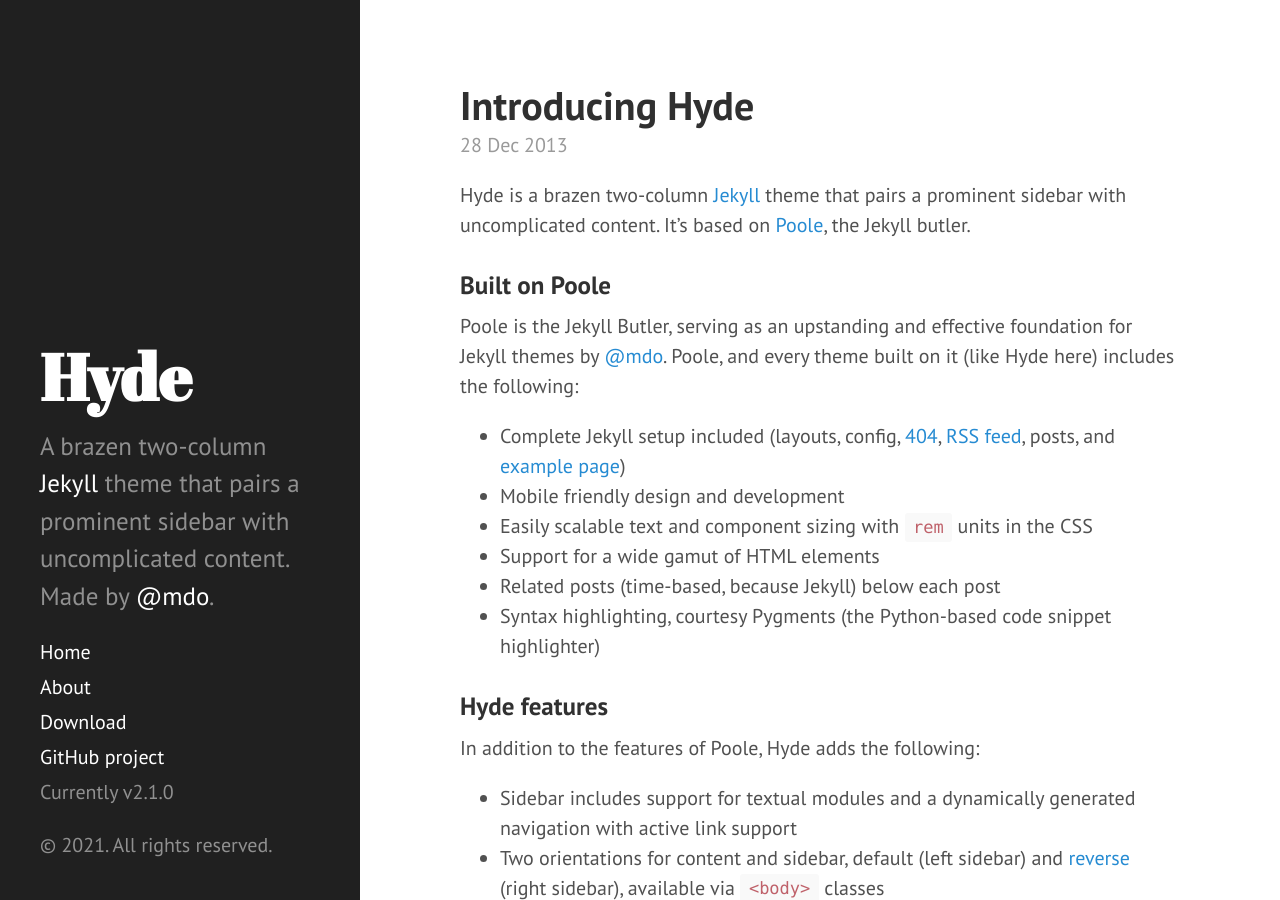
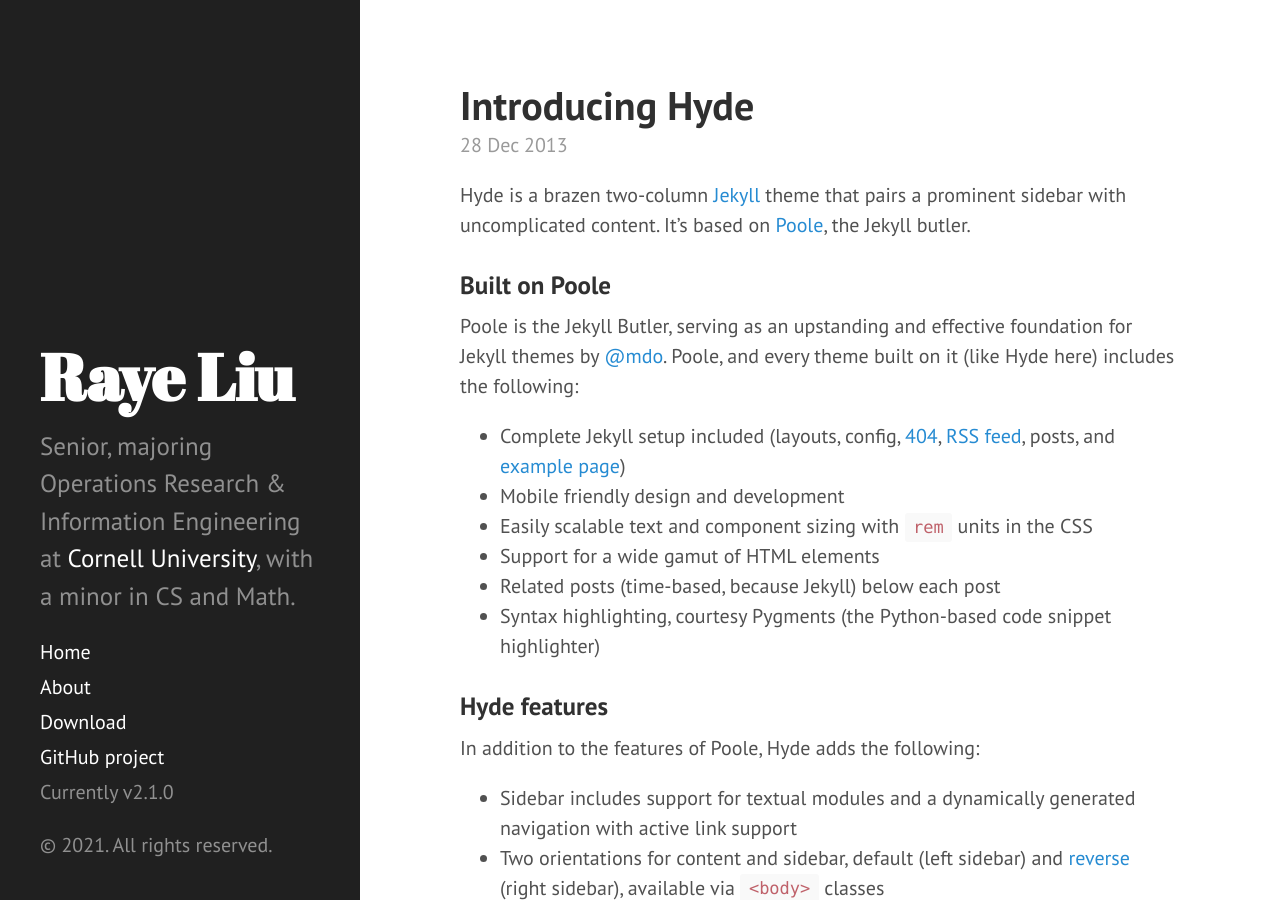
Before and after one commit to Raye2333/indiv-web, a Jekyll site: the page built from index.html, in a window 1280 px wide and 900 px high. Built offline with Jekyll 4.4.1, drawn with Linux system fonts in a browser that asks for light colours; Markdown is read by kramdown in place of the engine named in the settings; the list of posts is cut into pages by our own code.

Commit message:
changed config

```diff
--- a/_config.yml
+++ b/_config.yml
@@ -7,16 +7,16 @@ permalink:        pretty
 #relative_permalinks: true
 
 # Setup
-title:            Hyde
-tagline:          'A Jekyll theme'
-description:      'A brazen two-column <a href="http://jekyllrb.com" target="_blank">Jekyll</a> theme that pairs a prominent sidebar with uncomplicated content. Made by <a href="https://twitter.com/mdo" target="_blank">@mdo</a>.'
+title:            Raye Liu
+tagline:          'A Personal Website'
+description:      'Senior, majoring Operations Research & Information Engineering at <a href="https://www.engineering.cornell.edu/programs-departments/operations-research-and-information-engineering" target="_blank">Cornell University</a>, with a minor in CS and Math.'
 url:              https://raye2333.github.io/indiv-web/
 baseurl:          ""
 encoding:         utf-8
 
 author:
-  name:           'Mark Otto'
-  url:            https://twitter.com/mdo
+  name:           'Raye Liu'
+  url:            zl285@cornell.edu
 
 paginate:         5
 
@@ -24,4 +24,4 @@ paginate:         5
 version:          2.1.0
 
 github:
-  repo:           https://github.com/poole/hyde
+  repo:           https://github.com/Raye2333/indiv-web
```
